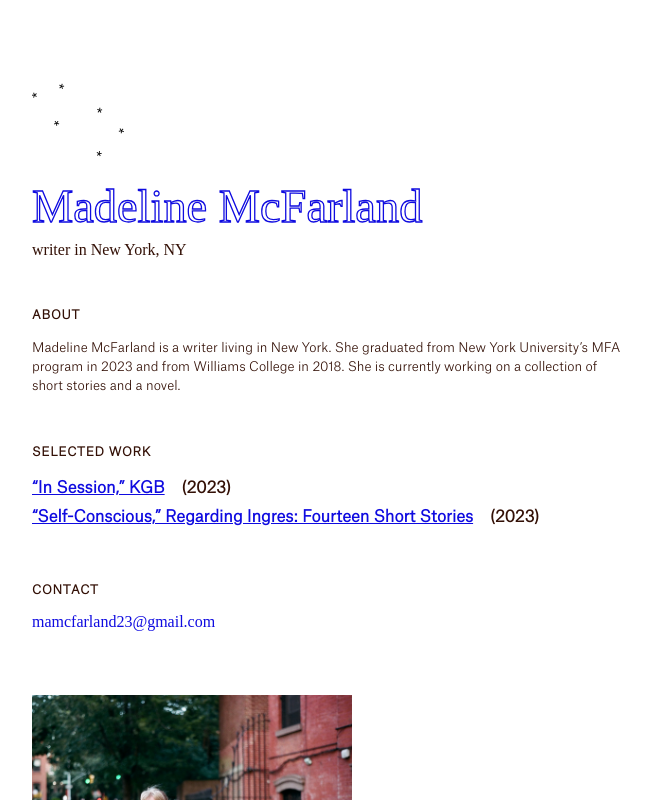
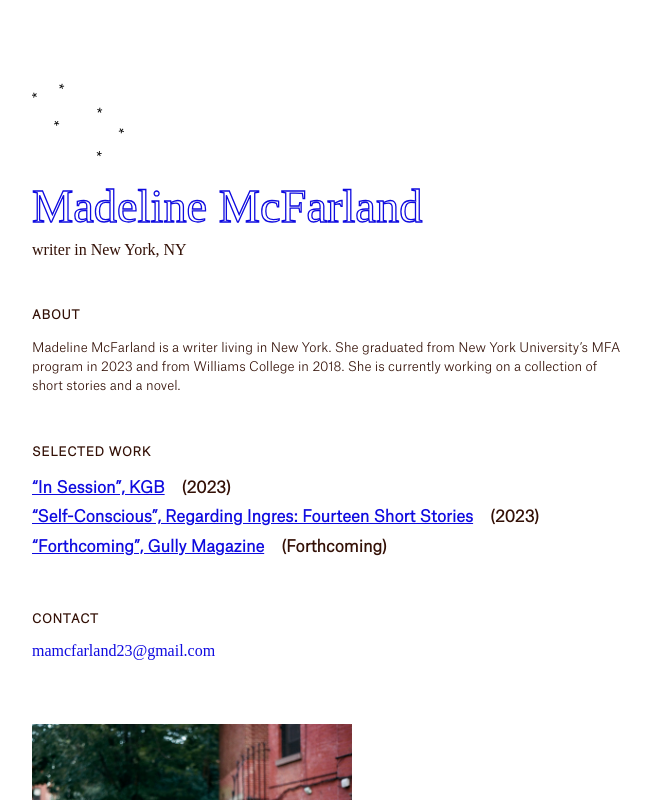
Before and after one commit to jawblet/maddy, a React (Create React App) app: page / in a window 1280 px wide. Shown: the top 800 px of the page, without its empty margins (113-764 px from the left). Built offline with nearby package versions, Linux system fonts and the light colour scheme; a web font is replaced by a local one.

Commit message:
add new work

```diff
--- a/src/assets/works.js
+++ b/src/assets/works.js
@@ -1,12 +1,17 @@
 export const works = [
     {
-        title: "“In Session,” KGB",
+        title: "“In Session”, KGB",
         date: "2023",
         url: "https://kgbbarlit.com/fiction/session"
     },
     {
-        title: "“Self-Conscious,” Regarding Ingres: Fourteen Short Stories",
+        title: "“Self-Conscious”, Regarding Ingres: Fourteen Short Stories",
         date: "2023",
         url: "https://www.rizzoliusa.com/book/9780847899128/"
+    },
+    {
+        title: "“Forthcoming”, Gully Magazine",
+        date: "Forthcoming",
+        url: "https://gully-mag.com/"
     }
 ];
```
Also changed, not shown: 1 other file (tests, documents, lock files or other folders).
